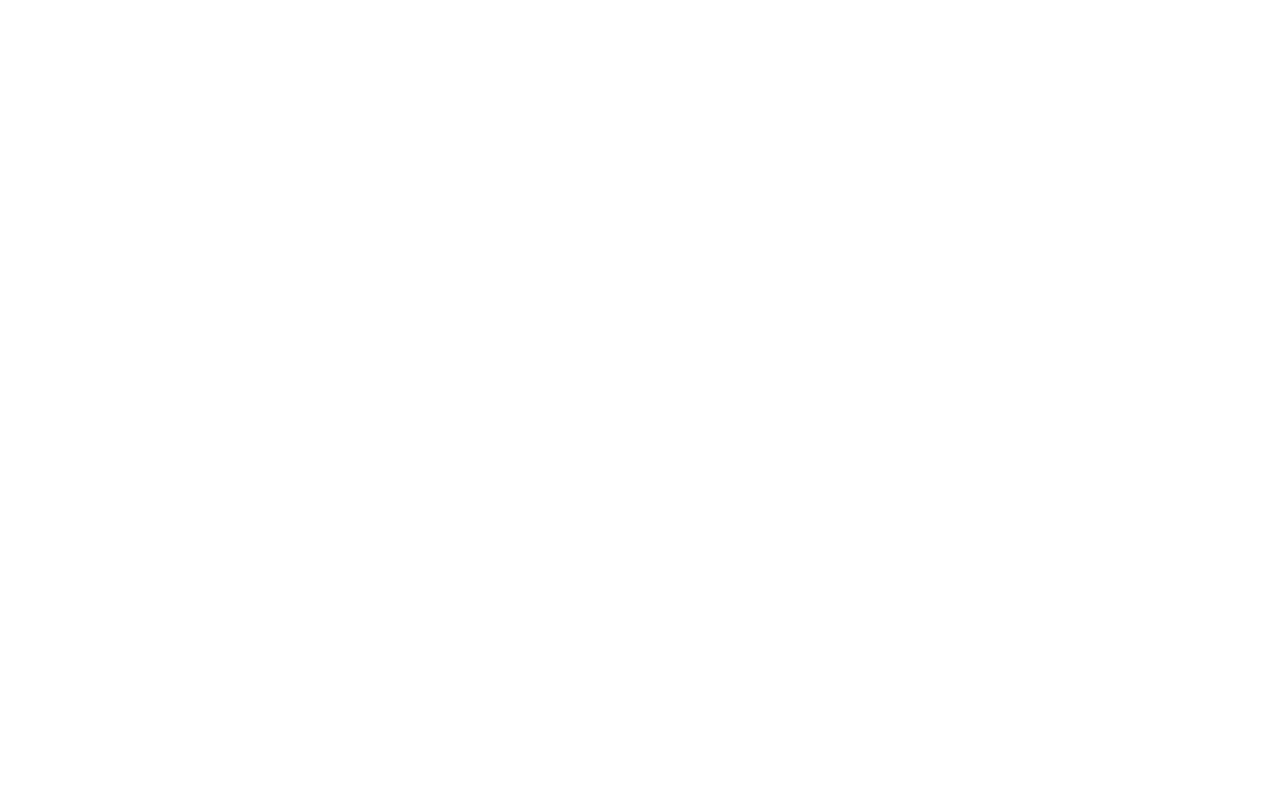
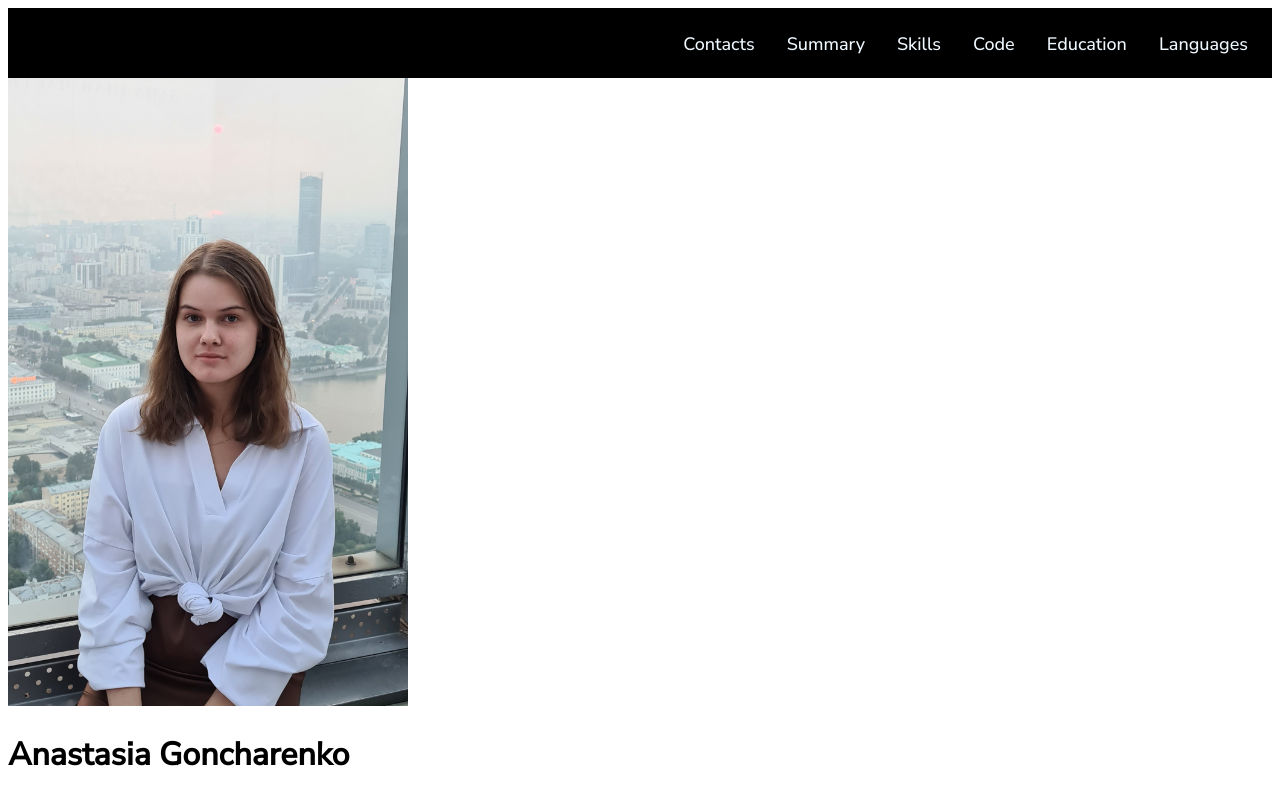
Before and after one commit to BotsulaAnastasia/rsschool-cv, a plain HTML site: page index.html in a window 1280 px wide. Drawn offline with Linux system fonts and the light colour scheme.

Commit message:
feat: add header

```diff
--- a/index.html
+++ b/index.html
@@ -30,5 +30,44 @@
       rel="stylesheet"
     />
   </head>
-  <body></body>
+  <body>
+    <header class="header">
+      <nav class="nav">
+        <div class="container">
+          <ul class="nav-list">
+            <li class="nav-item">
+              <a href="#contacts" class="nav-link">Contacts</a>
+            </li>
+            <li class="nav-item">
+              <a href="#summary" class="nav-link">Summary</a>
+            </li>
+            <li class="nav-item">
+              <a href="#skills" class="nav-link">Skills</a>
+            </li>
+            <li class="nav-item">
+              <a href="#code" class="nav-link">Code</a>
+            </li>
+            <li class="nav-item">
+              <a href="#education" class="nav-link">Education</a>
+            </li>
+            <li class="nav-item">
+              <a href="#languages" class="nav-link">Languages</a>
+            </li>
+          </ul>
+        </div>
+      </nav>
+    </header>
+    <main class="main">
+      <div class="container">
+        <img
+          src="assets/img/my-photo.jpg"
+          alt="Anastasia"
+          width="400"
+          height="628"
+        />
+        <h1>Anastasia Goncharenko</h1>
+      </div>
+    </main>
+    <footer class="footer"></footer>
+  </body>
 </html>
--- a/style.css
+++ b/style.css
@@ -1,3 +1,33 @@
 body {
   font-family: "Nunito Sans", sans-serif;
+  display: flex;
+  flex-direction: column;
+  justify-content: space-between;
 }
+* {
+  box-sizing: border-box;
+}
+.container {
+  max-width: 1440px;
+  margin: 0 auto;
+}
+.header {
+  width: 100%;
+  background: #000000;
+  height: 70px;
+  position: relative;
+}
+.nav-list {
+  display: flex;
+  justify-content: flex-end;
+  align-items: center;
+  list-style: none;
+  padding: 0.5rem;
+}
+.nav-link {
+  padding: 0.5rem;
+  margin: 0.5rem;
+  text-decoration: none;
+  color: aliceblue;
+  font-size: 18px;
+}
```
